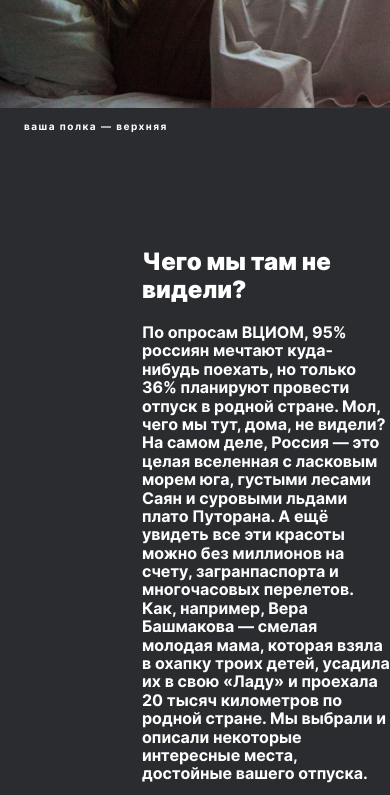
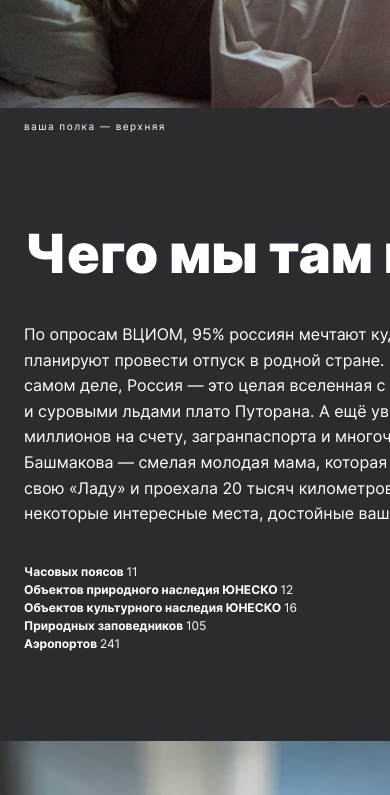
Before and after one commit to ViktorGlushak/russian-travel, a plain HTML site: page index.html in a window 390 px wide. Shown: the part 860-1655 px from the top of the page. Drawn offline with Linux system fonts and the light colour scheme.

Commit message:
intro для всех разрешений

```diff
--- a/index.html
+++ b/index.html
@@ -30,7 +30,7 @@
       </section>
 
       <section class="intro">
-        <h2 class="intro__title">Чего мы там не видели?</h2>
+        <h2 class="intro__title">Чего мы там не&nbspвидели?</h2>
         <p class="intro__text">По опросам ВЦИОМ, 95% россиян мечтают куда-нибудь поехать, но только 36% планируют
           провести отпуск в родной стране. Мол, чего мы тут, дома, не видели? На самом деле, Россия — это целая
           вселенная с ласковым морем юга, густыми лесами Саян и суровыми льдами плато Путорана.
--- a/pages/style.css
+++ b/pages/style.css
@@ -135,7 +135,7 @@
   .lead {
     padding: 48px 0 0;
     max-width: 320px;
-    height: 406px;
+    height: 454px;
   }
 }
 
@@ -236,5 +236,102 @@
 }
 
 .intro {
-  padding: 92px 0 0 142px;
+  padding: 92px 0 92px 142px;
+  width: 690px;
+  height: 429px;
 }
+
+@media screen and (max-width: 1024px) {
+  .intro {
+    padding: 92px 0 92px 48px;
+  }
+}
+
+@media screen and (max-width: 768px) {
+  .intro {
+    width: 720px;
+    height: 429px;
+    padding: 88px 0 88px 24px;
+  }
+}
+
+@media screen and (max-width: 320px) {
+  .intro {
+    width: 288px;
+    height: 754px;
+    padding: 64px 16px 0;
+  }
+}
+
+.intro__title {
+  width: 690px;
+  height: 58px;
+  line-height: 1.1;
+  font-family: 'Inter', 'Arial', sans-serif;
+  font-weight: 900;
+  font-size: 54px;
+  margin: 0;
+}
+
+@media screen and (max-width: 768px) {
+  .intro__title {
+    width: 720px;
+  }
+}
+
+@media screen and (max-width: 320px) {
+  .intro__title {
+    width: 288px;
+    height: 70px;
+    font-size: 32px;
+  }
+}
+
+.intro__text {
+  width: 690px;
+  height: 208px;
+  line-height: 1.6;
+  font-family: 'Inter', 'Arial', sans-serif;
+  font-weight: Normal;
+  font-size: 16px;
+  margin: 40px 0 33px;
+}
+
+@media screen and (max-width: 768px) {
+  .intro__text {
+    width: 720px;
+  }
+}
+
+@media screen and (max-width: 320px) {
+  .intro__text {
+    width: 288px;
+    height: 520px;
+  }
+}
+
+.intro__list {
+  list-style: none;
+  margin: 0;
+  padding: 0;
+  width: 690px;
+  height: 90px;
+}
+
+@media screen and (max-width: 320px) {
+  .intro__list {
+    width: 288px;
+    height: 90px;
+  }
+}
+
+.intro__list-item {
+  line-height: 1.5;
+  font-family: 'Inter', 'Arial', sans-serif;
+  font-weight: Normal;
+  font-size: 12px;
+}
+
+.intro__list-accent {
+  font-weight: 700;
+}
--- a/vendor/fonts.css
+++ b/vendor/fonts.css
@@ -18,6 +18,6 @@
     src: url(fonts/Inter-Bold.woff2) format('woff2'),
       url(fonts/Inter-Bold.woff) format('woff');
     font-family: 'Inter';
-    font-weight: 400;
+    font-weight: 700;
     font-display: swap;
 }
```
